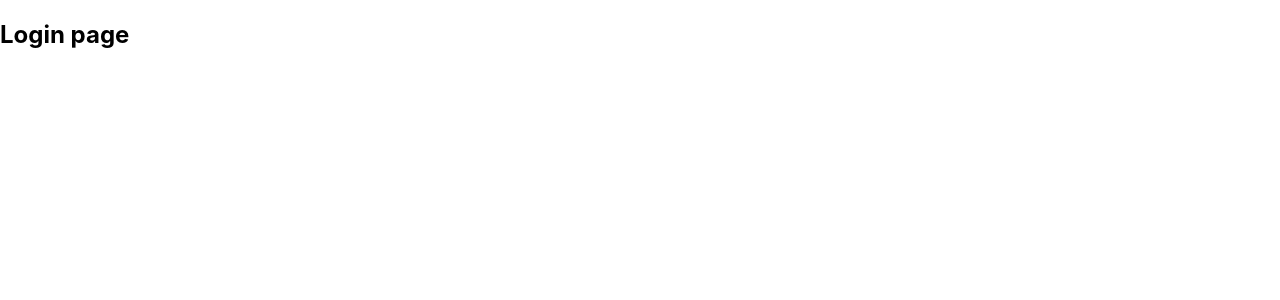
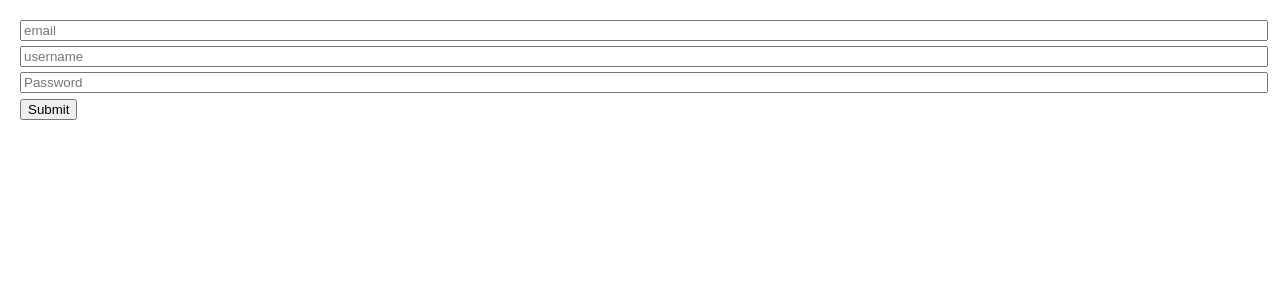
Before and after one commit to nafisa-am/btech, a React (Create React App) app in the folder client/: page /loginSignup in a window 1280 px wide. Shown: the top 300 px of the page. Built offline with nearby package versions, Linux system fonts and the light colour scheme.

Commit message:
done signup page

```diff
--- /dev/null
+++ b/client/src/components/Form/index.js
@@ -0,0 +1,82 @@
+import React, { useState } from "react";
+import "./style.css";
+
+import { checkPassword, validateEmail } from "../../utils/logins";
+
+function LoginForm() {
+  const [email, setEmail] = useState("");
+  const [userName, setUserName] = useState("");
+  const [password, setPassword] = useState("");
+  const [errorMessage, setErrorMessage] = useState("");
+
+  const handleInputChange = (e) => {
+    const { target } = e;
+    const inputType = target.name;
+    const inputValue = target.value;
+    if (inputType === "email") {
+      setEmail(inputValue);
+    } else if (inputType === "userName") {
+      setUserName(inputValue);
+    } else {
+      setPassword(inputValue);
+    }
+  };
+
+  const handleFormSubmit = (e) => {
+    e.preventDefault();
+
+    if (!validateEmail(email) || !userName) {
+      setErrorMessage("Email or username is invalid");
+      return;
+    }
+    if (!checkPassword(password)) {
+      setErrorMessage(
+        `Choose a more secure password for the account: ${userName}`
+      );
+      return;
+    }
+    alert(`Hello ${userName}`);
+
+    setUserName("");
+    setPassword("");
+    setEmail("");
+  };
+
+  return (
+    <div>
+      <form className="form">
+        <input
+          value={email}
+          name="email"
+          onChange={handleInputChange}
+          type="email"
+          placeholder="email"
+        />
+        <input
+          value={userName}
+          name="userName"
+          onChange={handleInputChange}
+          type="text"
+          placeholder="username"
+        />
+        <input
+          value={password}
+          name="password"
+          onChange={handleInputChange}
+          type="password"
+          placeholder="Password"
+        />
+        <button type="button" onClick={handleFormSubmit}>
+          Submit
+        </button>
+      </form>
+      {errorMessage && (
+        <div>
+          <p className="error-text">{errorMessage}</p>
+        </div>
+      )}
+    </div>
+  );
+}
+
+export default LoginForm;
--- /dev/null
+++ b/client/src/components/Form/style.css
@@ -0,0 +1,10 @@
+.form {
+  margin: 20px;
+}
+
+.form input {
+  display: block;
+  margin-top: 5px;
+  margin-bottom: 5px;
+  width: 100%;
+}
--- a/client/src/pages/LoginSignup.js
+++ b/client/src/pages/LoginSignup.js
@@ -1,10 +1,11 @@
 import React, { useState } from "react";
 import { Link } from "react-router-dom";
+import LoginForm from "../components/Form";
 
 function LoginSignup() {
   return (
     <>
-      <h2>Login page</h2>
+      <LoginForm />
     </>
   );
 }
--- /dev/null
+++ b/client/src/utils/logins.js
@@ -0,0 +1,13 @@
+export function validateEmail(email) {
+  const re =
+    /^(([^<>()[\]\\.,;:\s@"]+(\.[^<>()[\]\\.,;:\s@"]+)*)|(".+"))@((\[[0-9]{1,3}\.[0-9]{1,3}\.[0-9]{1,3}\.[0-9]{1,3}\])|(([a-zA-Z\-0-9]+\.)+[a-zA-Z]{2,}))$/;
+  return re.test(String(email).toLowerCase());
+}
+
+export function checkPassword(input) {
+  const passw = /^[A-Za-z]\w{5,25}$/;
+  if (input.match(passw)) {
+    return true;
+  }
+  return false;
+}
```
